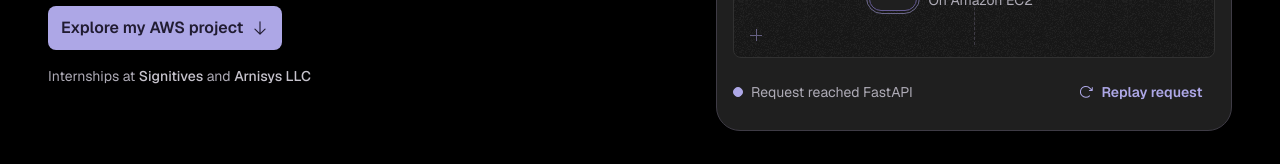
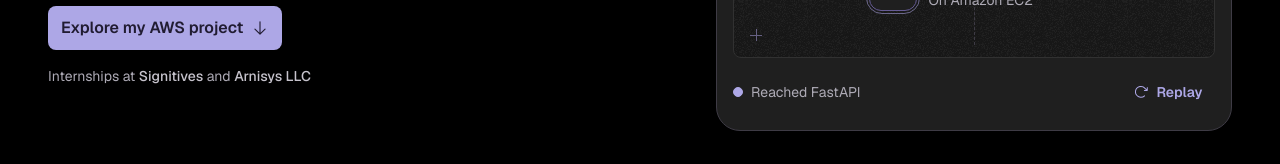
Before and after one commit to VarunChoudary/Portfolio, a plain HTML site: page dist/index.html in a window 1280 px wide. Shown: the part 493-657 px from the top of the page. Drawn offline with Linux system fonts and the light colour scheme.

Commit message:
Polish portfolio

```diff
--- a/dist/index.html
+++ b/dist/index.html
@@ -179,10 +179,10 @@
             </ol>
           </div>
           <figcaption class="figure-caption">
-            <span class="trace-status caption-2" data-trace-status>Request flow preview</span>
-            <button class="trace-replay button-sm" type="button" aria-controls="trace-plane" hidden>
+            <span class="trace-status caption-2" data-trace-status>Request preview</span>
+            <button class="trace-replay button-sm" type="button" aria-controls="trace-plane" aria-label="Replay request" hidden>
               <svg class="icon" aria-hidden="true"><use href="#icon-arrow-clockwise"/></svg>
-              <span data-replay-label>Replay request</span>
+              <span data-replay-label>Replay</span>
             </button>
             <span class="visually-hidden" role="status" data-trace-announcement></span>
           </figcaption>
--- a/dist/script.js
+++ b/dist/script.js
@@ -87,14 +87,16 @@ function setupRequestTrace(motionPreference) {
 
   let run = 0;
   let announce = false;
+  let stopAutoplay;
 
   function showDestination() {
     plane.dataset.state = "complete";
-    status.textContent = "Request reached FastAPI";
+    status.textContent = "Reached FastAPI";
     if (announce) announcement.textContent = "The request passed through NGINX and reached FastAPI on Amazon EC2.";
   }
 
   function play(manual = false) {
+    stopAutoplay?.();
     const currentRun = ++run;
     announce = manual;
     announcement.textContent = "";
@@ -105,7 +107,7 @@ function setupRequestTrace(motionPreference) {
       return;
     }
 
-    status.textContent = "Request in transit";
+    status.textContent = "In transit";
     // Let the previous CSS animation reset before restarting the route.
     requestAnimationFrame(() => requestAnimationFrame(() => {
       if (currentRun !== run) return;
@@ -115,8 +117,13 @@ function setupRequestTrace(motionPreference) {
   }
 
   function updatePreference() {
-    label.textContent = motionPreference.matches ? "Show request path" : "Replay request";
-    if (motionPreference.matches && plane.dataset.state === "playing") showDestination();
+    const reduced = motionPreference.matches;
+    label.textContent = reduced ? "Show path" : "Replay";
+    button.setAttribute("aria-label", reduced ? "Show path" : "Replay request");
+    if (reduced) {
+      stopAutoplay?.();
+      if (plane.dataset.state === "playing") showDestination();
+    }
   }
 
   button.hidden = false;
@@ -128,14 +135,35 @@ function setupRequestTrace(motionPreference) {
   });
 
   if (motionPreference.matches || !("IntersectionObserver" in window)) return;
+  const visibleThreshold = 0.9;
+  let visible = false;
+  let autoplayTimer;
+
+  function scheduleAutoplay() {
+    window.clearTimeout(autoplayTimer);
+    if (run || !visible || document.hidden || motionPreference.matches) return;
+
+    autoplayTimer = window.setTimeout(() => {
+      if (!document.hidden && !motionPreference.matches) play();
+    }, 450);
+  }
+
   const observer = new IntersectionObserver(([entry]) => {
-    if (!entry.isIntersecting) return;
+    visible = entry.intersectionRatio >= visibleThreshold;
+    scheduleAutoplay();
+  }, {
+    threshold: visibleThreshold,
+    rootMargin: "-80px 0px 0px 0px",
+  });
+
+  stopAutoplay = () => {
+    window.clearTimeout(autoplayTimer);
     observer.disconnect();
-    window.setTimeout(() => {
-      if (run === 0 && !motionPreference.matches && figure.getBoundingClientRect().bottom > 0) play();
-    }, 450);
-  }, { threshold: 0.45 });
-  observer.observe(figure);
+    document.removeEventListener("visibilitychange", scheduleAutoplay);
+    stopAutoplay = undefined;
+  };
+  document.addEventListener("visibilitychange", scheduleAutoplay);
+  observer.observe(plane);
 }
 
 function setupArchitectureTabs() {
```
Also changed, not shown: 1 other file.
